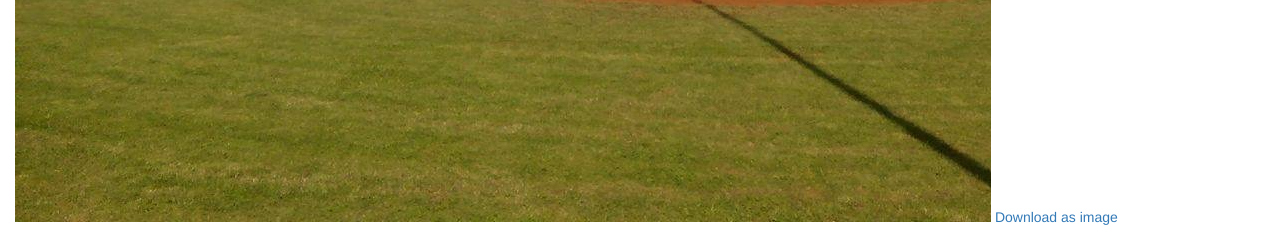
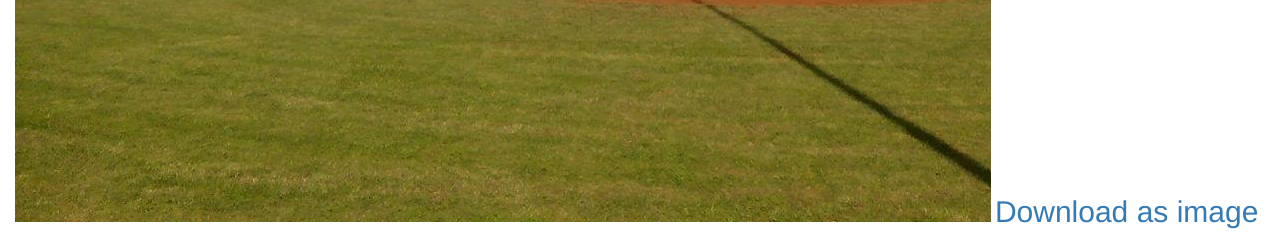
Before and after one commit to Wryxo/DnDSkillList, a Django app: page /generateImage in a window 1280 px wide. Shown: the part 906-1140 px from the top of the page. Run offline with Django 3.2, Linux system fonts and the light colour scheme; some libraries are stand-ins or nearby versions.

Commit message:
local image

```diff
--- a/skilllist/templates/ff/generateImage.html
+++ b/skilllist/templates/ff/generateImage.html
@@ -35,7 +35,7 @@
             <input type="submit" value="Submit" >
         </form>
         <canvas id="canvas" width="976" height="720"></canvas>
-        <a id="download">Download as image</a>
+        <a id="download" style="font-size: 30px">Download as image</a>
 
         <script>
             function draw() {
```
